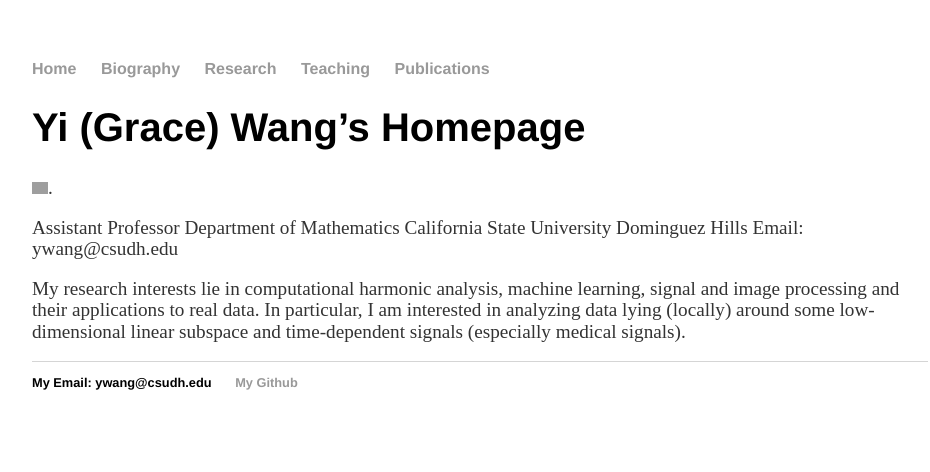
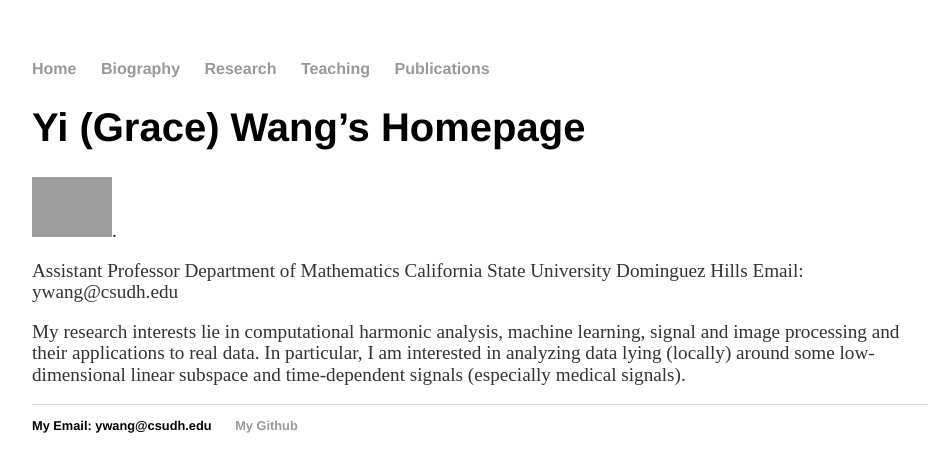
Before and after one commit to mathGrace/mathGrace.github.io, a Jekyll site: the page built from index.md, in a window 1280 px wide. Shown: the top 472 px of the page, without its empty margins (160-1090 px from the left). Built offline with Jekyll 4.4.1, drawn with Linux system fonts in a browser that asks for light colours; grey boxes are pictures that could not be loaded.

Commit message:
Update index.md

```diff
--- a/index.md
+++ b/index.md
@@ -4,7 +4,7 @@ title: homepage
 ---
 # Yi (Grace) Wang's Homepage
 
-![bio](bioYWang.png){:height="12px"}.
+![bio](bioYWang.png){:height="60px"}.
 
 Assistant Professor
 Department of Mathematics
```
